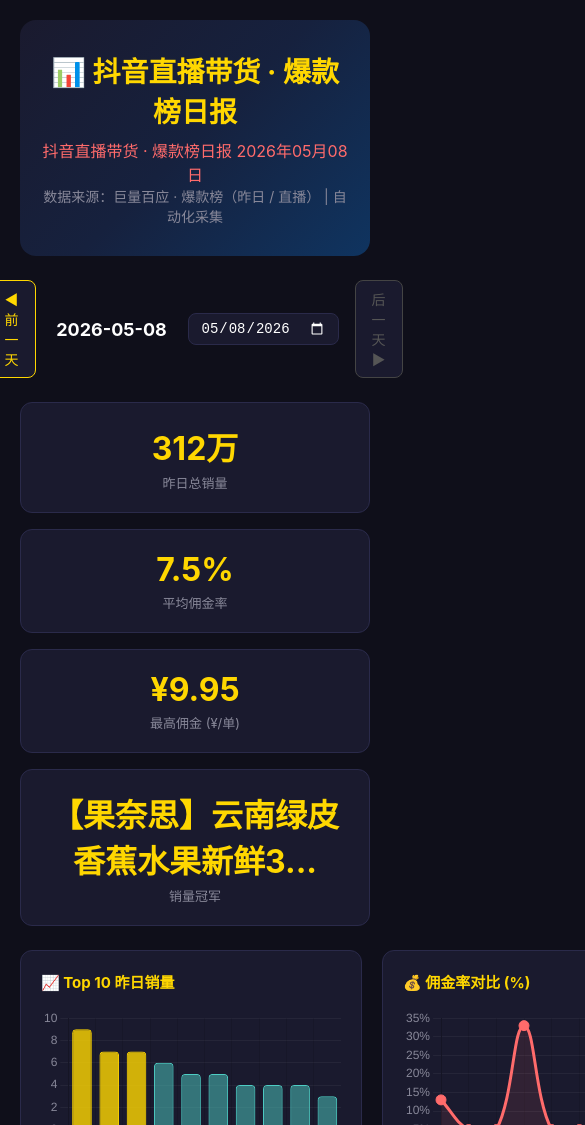
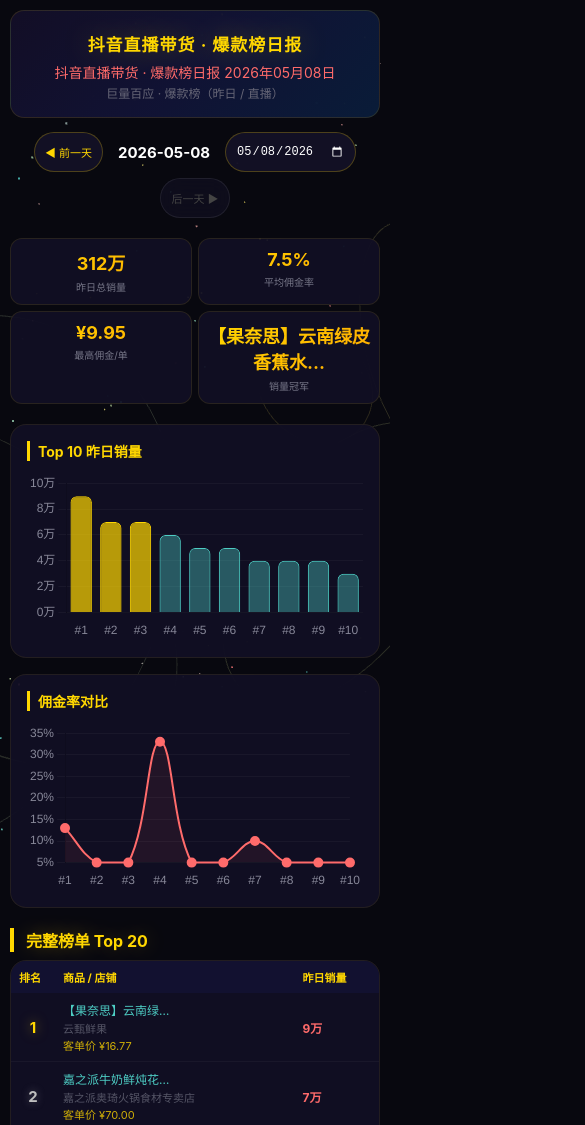
Before and after one commit to YuZe1223/daily-report, a plain HTML site: page index.html in a window 390 px wide. Shown: the top 1125 px of the page, 585 px wide, since content can reach past the window. Drawn offline with nearby package versions, Linux system fonts and the light colour scheme; animation ran at ten frames a second.

Commit message:
Mobile responsive + Three.js 3D background with floating particles and rings

```diff
--- a/index.html
+++ b/index.html
@@ -2,59 +2,94 @@
 <html lang="zh-CN">
 <head>
 <meta charset="UTF-8">
-<meta name="viewport" content="width=device-width, initial-scale=1.0">
+<meta name="viewport" content="width=device-width, initial-scale=1.0, maximum-scale=1.0, user-scalable=no">
 <title>抖音直播带货 · 爆款榜日报</title>
 <script src="https://cdn.jsdelivr.net/npm/chart.js@4.4.0/dist/chart.umd.min.js"></script>
+<script src="https://cdn.jsdelivr.net/npm/three@0.160.0/build/three.min.js"></script>
 <style>
-* { margin: 0; padding: 0; box-sizing: border-box; }
-body { font-family: -apple-system, BlinkMacSystemFont, 'Microsoft YaHei', sans-serif; background: #0f0f1a; color: #e0e0e0; padding: 20px; }
-.container { max-width: 1200px; margin: 0 auto; }
-.header { text-align: center; padding: 30px 20px; background: linear-gradient(135deg, #1a1a2e, #16213e, #0f3460); border-radius: 16px; margin-bottom: 24px; }
-.header h1 { font-size: 28px; color: #ffd700; margin-bottom: 8px; }
-.header .sub { color: #889; font-size: 14px; }
-.header .date { color: #ff6b6b; font-size: 16px; margin-top: 6px; }
-.date-nav { display: flex; justify-content: center; align-items: center; gap: 16px; margin-bottom: 24px; }
-.date-nav button { background: #1a1a2e; color: #ffd700; border: 1px solid #ffd700; padding: 8px 16px; border-radius: 8px; cursor: pointer; font-size: 14px; transition: all 0.2s; }
-.date-nav button:hover { background: rgba(255,215,0,0.15); }
-.date-nav button:disabled { color: #555; border-color: #444; cursor: not-allowed; }
-.date-nav .current-date { font-size: 18px; font-weight: bold; color: #fff; min-width: 120px; text-align: center; }
-.date-nav input[type="date"] { background: #1a1a2e; color: #fff; border: 1px solid #2a2a4a; padding: 6px 12px; border-radius: 8px; font-size: 14px; }
-.date-nav input[type="date"]::-webkit-calendar-picker-indicator { filter: invert(1); }
-.stats-row { display: grid; grid-template-columns: repeat(auto-fit, minmax(180px, 1fr)); gap: 16px; margin-bottom: 24px; }
-.stat-card { background: #1a1a2e; border-radius: 12px; padding: 20px; text-align: center; border: 1px solid #2a2a4a; }
-.stat-card .value { font-size: 32px; font-weight: bold; color: #ffd700; }
-.stat-card .label { font-size: 13px; color: #889; margin-top: 4px; }
-.charts-row { display: grid; grid-template-columns: 1fr 1fr; gap: 20px; margin: 24px 0; }
-.chart-box { background: #1a1a2e; border-radius: 12px; padding: 20px; border: 1px solid #2a2a4a; }
-.chart-box h3 { color: #ffd700; font-size: 15px; margin-bottom: 16px; }
-.chart-box canvas { max-height: 300px; }
-.section-title { font-size: 20px; color: #ffd700; margin: 24px 0 16px; padding-left: 12px; border-left: 3px solid #ffd700; }
-.table-wrap { background: #1a1a2e; border-radius: 12px; overflow: hidden; border: 1px solid #2a2a4a; }
-table { width: 100%; border-collapse: collapse; }
-thead th { background: #16213e; color: #ffd700; padding: 12px 16px; text-align: left; font-size: 13px; }
-tbody td { padding: 10px 16px; font-size: 13px; border-bottom: 1px solid #2a2a4a; }
-tbody tr:hover { background: rgba(255,215,0,0.05); }
-tbody tr:hover .product-link { color: #ffd700; }
-.rank { font-weight: bold; font-size: 16px; text-align: center; width: 50px; }
-.rank-1 { color: #ffd700; } .rank-2 { color: #c0c0c0; } .rank-3 { color: #cd7f32; }
-.product-link { color: #4ecdc4; text-decoration: none; display: block; max-width: 340px; overflow: hidden; text-overflow: ellipsis; white-space: nowrap; transition: color 0.2s; }
-.product-link:hover { color: #ffd700; text-decoration: underline; }
-.shop-name { font-size: 11px; color: #666; margin-top: 2px; }
-.unit-price { font-size: 11px; color: #ffd700; margin-top: 1px; }
-.sales { font-weight: bold; color: #ff6b6b; }
-.commission { color: #4ecdc4; font-weight: bold; }
-.commission-high { color: #ffd700; }
-.no-data { text-align: center; padding: 60px; color: #555; font-size: 16px; }
-.footer { text-align: center; padding: 20px; color: #555; font-size: 12px; }
+*{margin:0;padding:0;box-sizing:border-box}
+body{font-family:-apple-system,BlinkMacSystemFont,'PingFang SC','Microsoft YaHei',sans-serif;background:#08080f;color:#e0e0e0;overflow-x:hidden;-webkit-tap-highlight-color:transparent}
+#bg-canvas{position:fixed;top:0;left:0;width:100%;height:100%;z-index:0;pointer-events:none}
+.container{position:relative;z-index:1;max-width:1100px;margin:0 auto;padding:16px}
+.header{text-align:center;padding:28px 16px 22px;background:linear-gradient(135deg,rgba(20,15,40,.92),rgba(18,20,55,.92),rgba(10,30,60,.92));border-radius:20px;margin-bottom:20px;border:1px solid rgba(255,215,0,.12);backdrop-filter:blur(20px);-webkit-backdrop-filter:blur(20px)}
+.header h1{font-size:clamp(18px,4vw,28px);color:#ffd700;margin-bottom:6px;letter-spacing:1px;text-shadow:0 0 30px rgba(255,215,0,.3)}
+.header .date{color:#ff6b6b;font-size:14px;margin-top:4px}
+.header .sub{color:#667;font-size:12px;margin-top:2px}
+.date-nav{display:flex;justify-content:center;align-items:center;gap:10px;margin-bottom:20px;flex-wrap:wrap}
+.date-nav button{background:rgba(20,18,40,.85);color:#ffd700;border:1px solid rgba(255,215,0,.25);padding:10px 18px;border-radius:25px;cursor:pointer;font-size:14px;transition:all .25s;backdrop-filter:blur(10px);-webkit-backdrop-filter:blur(10px);min-height:44px}
+.date-nav button:hover{background:rgba(255,215,0,.12);border-color:#ffd700;box-shadow:0 0 20px rgba(255,215,0,.15)}
+.date-nav button:disabled{color:#444;border-color:rgba(255,255,255,.08);cursor:not-allowed;box-shadow:none;background:rgba(20,18,40,.5)}
+.date-nav .current-date{font-size:clamp(15px,3vw,18px);font-weight:bold;color:#fff;min-width:110px;text-align:center}
+.date-nav input[type=date]{background:rgba(20,18,40,.85);color:#fff;border:1px solid rgba(255,215,0,.25);padding:8px 14px;border-radius:25px;font-size:14px;backdrop-filter:blur(10px);-webkit-backdrop-filter:blur(10px);min-height:44px}
+.date-nav input[type=date]::-webkit-calendar-picker-indicator{filter:invert(1)}
+.stats-row{display:grid;grid-template-columns:repeat(4,1fr);gap:12px;margin-bottom:20px}
+.stat-card{background:rgba(18,16,38,.85);border-radius:16px;padding:18px 12px;text-align:center;border:1px solid rgba(255,215,0,.1);backdrop-filter:blur(15px);-webkit-backdrop-filter:blur(15px);transition:all .3s}
+.stat-card:hover{border-color:rgba(255,215,0,.3);transform:translateY(-2px);box-shadow:0 8px 30px rgba(0,0,0,.3)}
+.stat-card .value{font-size:clamp(20px,3.5vw,30px);font-weight:bold;background:linear-gradient(135deg,#ffd700,#ffaa00);-webkit-background-clip:text;-webkit-text-fill-color:transparent;background-clip:text}
+.stat-card .label{font-size:11px;color:#778;margin-top:4px}
+.charts-row{display:grid;grid-template-columns:1fr 1fr;gap:16px;margin:20px 0}
+.chart-box{background:rgba(18,16,38,.85);border-radius:16px;padding:16px;border:1px solid rgba(255,215,0,.08);backdrop-filter:blur(15px);-webkit-backdrop-filter:blur(15px)}
+.chart-box h3{color:#ffd700;font-size:14px;margin-bottom:12px;padding-left:8px;border-left:3px solid #ffd700}
+.chart-box canvas{max-height:260px}
+.section-title{font-size:clamp(16px,3vw,20px);color:#ffd700;margin:20px 0 12px;padding-left:12px;border-left:4px solid #ffd700;text-shadow:0 0 20px rgba(255,215,0,.3)}
+.table-wrap{background:rgba(18,16,38,.85);border-radius:16px;overflow:hidden;border:1px solid rgba(255,215,0,.08);backdrop-filter:blur(15px);-webkit-backdrop-filter:blur(15px);-webkit-overflow-scrolling:touch}
+.table-scroll{overflow-x:auto}
+table{width:100%;border-collapse:collapse;min-width:600px}
+thead th{background:rgba(20,18,50,.95);color:#ffd700;padding:12px 14px;text-align:left;font-size:13px;position:sticky;top:0;z-index:2}
+tbody td{padding:10px 14px;font-size:13px;border-bottom:1px solid rgba(255,255,255,.04)}
+tbody tr{transition:all .2s}
+tbody tr:hover{background:rgba(255,215,0,.04)}
+.rank{font-weight:bold;font-size:15px;text-align:center;width:44px}
+.rank-1{color:#ffd700;text-shadow:0 0 12px rgba(255,215,0,.5)}
+.rank-2{color:#c0c0c0;text-shadow:0 0 8px rgba(192,192,192,.4)}
+.rank-3{color:#cd7f32;text-shadow:0 0 8px rgba(205,127,50,.4)}
+.product-link{color:#4ecdc4;text-decoration:none;display:block;max-width:280px;overflow:hidden;text-overflow:ellipsis;white-space:nowrap;transition:all .2s}
+.product-link:hover{color:#ffd700}
+.shop-name{font-size:11px;color:#556;margin-top:2px}
+.unit-price{font-size:11px;color:#ffd700;margin-top:1px;opacity:.8}
+.sales{font-weight:bold;color:#ff6b6b;white-space:nowrap}
+.commission{color:#4ecdc4;font-weight:bold;white-space:nowrap;font-size:12px}
+.commission-high{color:#ffd700}
+.no-data{text-align:center;padding:60px;color:#555;font-size:16px}
+.footer{text-align:center;padding:24px;color:#445;font-size:11px}
+.glow{animation:pulse 2s ease-in-out infinite}
+@keyframes pulse{0%,100%{opacity:.6}50%{opacity:1}}
+@media(max-width:768px){
+  .container{padding:10px}
+  .header{padding:20px 12px 16px;border-radius:14px;margin-bottom:14px}
+  .header h1{font-size:17px}
+  .stats-row{grid-template-columns:repeat(2,1fr);gap:8px}
+  .stat-card{padding:14px 8px;border-radius:12px}
+  .stat-card .value{font-size:22px}
+  .charts-row{grid-template-columns:1fr}
+  .chart-box canvas{max-height:220px}
+  .date-nav{gap:6px}
+  .date-nav button{padding:8px 12px;font-size:12px;min-height:40px}
+  .date-nav input[type=date]{padding:6px 10px;font-size:12px;min-height:40px}
+  .product-link{max-width:160px;font-size:12px}
+  tbody td{padding:8px 8px;font-size:12px}
+  thead th{padding:8px 8px;font-size:11px}
+  .table-scroll table{min-width:480px}
+  .section-title{margin:14px 0 8px}
+}
+@media(max-width:400px){
+  .stats-row{grid-template-columns:repeat(2,1fr);gap:6px}
+  .stat-card{padding:10px 6px}
+  .stat-card .value{font-size:18px}
+  .stat-card .label{font-size:10px}
+  .date-nav button{padding:6px 10px;font-size:11px}
+  .product-link{max-width:110px}
+}
 </style>
 </head>
 <body>
+<canvas id="bg-canvas"></canvas>
 <div class="container">
 
 <div class="header">
-  <h1>📊 抖音直播带货 · 爆款榜日报</h1>
+  <h1 class="glow">抖音直播带货 · 爆款榜日报</h1>
   <div class="date" id="dateDisplay">--</div>
-  <div class="sub">数据来源：巨量百应 · 爆款榜（昨日 / 直播） | 自动化采集</div>
+  <div class="sub">巨量百应 · 爆款榜（昨日 / 直播）</div>
 </div>
 
 <div class="date-nav">
@@ -67,127 +102,163 @@
 <div class="stats-row">
   <div class="stat-card"><div class="value" id="totalSales">--</div><div class="label">昨日总销量</div></div>
   <div class="stat-card"><div class="value" id="avgCommission">--</div><div class="label">平均佣金率</div></div>
-  <div class="stat-card"><div class="value" id="maxEarn">--</div><div class="label">最高佣金 (¥/单)</div></div>
+  <div class="stat-card"><div class="value" id="maxEarn">--</div><div class="label">最高佣金/单</div></div>
   <div class="stat-card"><div class="value" id="topProduct">--</div><div class="label">销量冠军</div></div>
 </div>
 
 <div class="charts-row">
-  <div class="chart-box"><h3>📈 Top 10 昨日销量</h3><canvas id="salesChart"></canvas></div>
-  <div class="chart-box"><h3>💰 佣金率对比 (%)</h3><canvas id="commissionChart"></canvas></div>
+  <div class="chart-box"><h3>Top 10 昨日销量</h3><canvas id="salesChart"></canvas></div>
+  <div class="chart-box"><h3>佣金率对比</h3><canvas id="commissionChart"></canvas></div>
 </div>
 
-<h2 class="section-title">🏆 完整榜单 Top 20</h2>
+<h2 class="section-title">完整榜单 Top 20</h2>
 <div class="table-wrap">
-<table><thead><tr><th style="width:50px">排名</th><th>商品名称 / 店铺</th><th style="width:100px">昨日销量</th><th style="width:130px">佣金</th></tr></thead>
+<div class="table-scroll">
+<table><thead><tr><th>排名</th><th>商品 / 店铺</th><th>昨日销量</th><th>佣金</th></tr></thead>
 <tbody id="tableBody"></tbody></table>
 </div>
+</div>
 
-<div class="footer">点击商品名称跳转详情页 | 数据来源: 巨量百应</div>
+<div class="footer">点击商品名称跳转详情页 · 数据来源: 巨量百应</div>
 </div>
 
 <script>
-var allDates = {};
-var availableDates = [];
-var currentIndex = 0;
-var salesChart = null;
-var commissionChart = null;
+// === Three.js 3D Background ===
+(function(){
+  var canvas=document.getElementById('bg-canvas');
+  var renderer=new THREE.WebGLRenderer({canvas:canvas,antialias:true,alpha:true});
+  renderer.setPixelRatio(Math.min(window.devicePixelRatio,2));
+  renderer.setSize(window.innerWidth,window.innerHeight);
+  var scene=new THREE.Scene();
+  var camera=new THREE.PerspectiveCamera(60,window.innerWidth/window.innerHeight,0.1,100);
+  camera.position.z=30;
 
-function parseSalesInt(s) { return parseInt(String(s||'0').replace('万','0000')) || 0; }
+  // Floating particles
+  var particlesGeo=new THREE.BufferGeometry();
+  var count=window.innerWidth<768?400:800;
+  var positions=new Float32Array(count*3);
+  var colors=new Float32Array(count*3);
+  var gold=new THREE.Color('#ffd700');
+  var cyan=new THREE.Color('#4ecdc4');
+  var pink=new THREE.Color('#ff6b6b');
+  for(var i=0;i<count*3;i+=3){
+    positions[i]=(Math.random()-0.5)*50;
+    positions[i+1]=(Math.random()-0.5)*40;
+    positions[i+2]=(Math.random()-0.5)*20;
+    var mix=Math.random();
+    var c=mix<.6?gold.clone().lerp(cyan,mix/.6):cyan.clone().lerp(pink,(mix-.6)/.4);
+    colors[i]=c.r;colors[i+1]=c.g;colors[i+2]=c.b;
+  }
+  particlesGeo.setAttribute('position',new THREE.BufferAttribute(positions,3));
+  particlesGeo.setAttribute('color',new THREE.BufferAttribute(colors,3));
+  var particlesMat=new THREE.PointsMaterial({size:.12,vertexColors:true,blending:THREE.AdditiveBlending,depthWrite:false,transparent:true,opacity:.8});
+  var particles=new THREE.Points(particlesGeo,particlesMat);
+  scene.add(particles);
 
-function loadDateList() {
-  fetch('data/all.json').then(function(r){return r.json()}).then(function(all) {
-    allDates = all;
-    availableDates = Object.keys(all).sort();
-    if (availableDates.length > 0) {
-      currentIndex = availableDates.length - 1;
-      renderDate(availableDates[currentIndex]);
-    }
+  // Floating rings
+  var rings=[];
+  for(var r=0;r<5;r++){
+    var ringGeo=new THREE.TorusGeometry(3+r*2,.02,16,100);
+    var ringMat=new THREE.MeshBasicMaterial({color:new THREE.Color().setHSL(.13+r*.03,.8,.5+r*.05),transparent:true,opacity:.15,blending:THREE.AdditiveBlending,depthWrite:false});
+    var ring=new THREE.Mesh(ringGeo,ringMat);
+    ring.rotation.x=Math.random()*Math.PI;
+    ring.rotation.y=Math.random()*Math.PI;
+    ring.position.set((Math.random()-.5)*20,(Math.random()-.5)*15,(Math.random()-.5)*8-3);
+    ring.userData={speed:.002+r*.001,rotAxis:new THREE.Vector3(Math.random()-.5,Math.random()-.5,Math.random()-.5).normalize()};
+    scene.add(ring);
+    rings.push(ring);
+  }
+
+  // Mouse interaction
+  var mouseX=0,mouseY=0,targetX=0,targetY=0;
+  document.addEventListener('mousemove',function(e){targetX=(e.clientX/window.innerWidth-0.5)*8;targetY=(e.clientY/window.innerHeight-0.5)*6});
+  document.addEventListener('touchmove',function(e){targetX=(e.touches[0].clientX/window.innerWidth-0.5)*8;targetY=(e.touches[0].clientY/window.innerHeight-0.5)*6});
+
+  function animate(){
+    requestAnimationFrame(animate);
+    mouseX+=(targetX-mouseX)*0.03;
+    mouseY+=(targetY-mouseY)*0.03;
+    particles.rotation.y+=.0003;
+    particles.rotation.x+=.0001;
+    particles.position.x+=(mouseX-particles.position.x)*.01;
+    particles.position.y+=(mouseY-particles.position.y)*.01;
+    rings.forEach(function(r){
+      r.rotation.x+=r.userData.speed*r.userData.rotAxis.x;
+      r.rotation.y+=r.userData.speed*r.userData.rotAxis.y;
+      r.rotation.z+=r.userData.speed*r.userData.rotAxis.z;
+    });
+    renderer.render(scene,camera);
+  }
+  animate();
+  window.addEventListener('resize',function(){
+    renderer.setSize(window.innerWidth,window.innerHeight);
+    camera.aspect=window.innerWidth/window.innerHeight;
+    camera.updateProjectionMatrix();
+  });
+})();
+
+// === Data Logic ===
+var allDates={};
+var availableDates=[];
+var currentIndex=0;
+var salesChart=null,commissionChart=null;
+
+function parseSalesInt(s){return parseInt(String(s||'0').replace('万','0000'))||0}
+
+function loadDateList(){
+  fetch('data/all.json').then(function(r){return r.json()}).then(function(all){
+    allDates=all;availableDates=Object.keys(all).sort();
+    if(availableDates.length>0){currentIndex=availableDates.length-1;renderDate(availableDates[currentIndex])}
     updateNavButtons();
-  }).catch(function() {
-    document.getElementById('tableBody').innerHTML = '<tr><td colspan="4" class="no-data">数据加载失败</td></tr>';
+  }).catch(function(){
+    document.getElementById('tableBody').innerHTML='<tr><td colspan="4" class="no-data">数据加载失败</td></tr>';
   });
 }
 
-function updateNavButtons() {
-  document.getElementById('btnPrev').disabled = currentIndex <= 0;
-  document.getElementById('btnNext').disabled = currentIndex >= availableDates.length - 1;
-  if (availableDates.length > 0) {
-    document.getElementById('datePicker').value = availableDates[currentIndex];
-  }
+function updateNavButtons(){
+  document.getElementById('btnPrev').disabled=currentIndex<=0;
+  document.getElementById('btnNext').disabled=currentIndex>=availableDates.length-1;
+  if(availableDates.length>0)document.getElementById('datePicker').value=availableDates[currentIndex];
 }
 
-function changeDate(delta) {
-  var idx = currentIndex + delta;
-  if (idx >= 0 && idx < availableDates.length) {
-    currentIndex = idx;
-    renderDate(availableDates[currentIndex]);
-    updateNavButtons();
-  }
+function changeDate(d){
+  var i=currentIndex+d;
+  if(i>=0&&i<availableDates.length){currentIndex=i;renderDate(availableDates[i]);updateNavButtons()}
 }
 
-function jumpToDate(dateStr) {
-  var idx = availableDates.indexOf(dateStr);
-  if (idx >= 0) { currentIndex = idx; renderDate(dateStr); updateNavButtons(); }
-  else { alert('该日期暂无数据'); }
+function jumpToDate(s){
+  var i=availableDates.indexOf(s);
+  if(i>=0){currentIndex=i;renderDate(s);updateNavButtons()}else{alert('该日期暂无数据')}
 }
 
-function renderDate(dateStr) {
-  var rec = allDates[dateStr];
-  if (!rec) return;
-  var data = rec.products || [];
-  document.getElementById('dateDisplay').textContent = rec.title || dateStr;
-  document.getElementById('currentDate').textContent = dateStr;
-
-  var totalSales = data.reduce(function(s,i){return s+parseSalesInt(i.sales)},0);
-  var avgRate = (data.reduce(function(s,i){return s+(i.cos_ratio||0)},0) / Math.max(data.length,1)).toFixed(1);
-  var maxEarn = (Math.max.apply(null, data.map(function(i){return (i.cos_fee||0)/100}))).toFixed(2);
-  var topTitle = data.length > 0 ? data[0].title.substring(0,16)+'...' : '--';
-
-  document.getElementById('totalSales').textContent = totalSales >= 10000 ? Math.floor(totalSales/10000)+'万' : String(totalSales);
-  document.getElementById('avgCommission').textContent = avgRate+'%';
-  document.getElementById('maxEarn').textContent = '¥'+maxEarn;
-  document.getElementById('topProduct').textContent = topTitle;
-
-  var tbody = document.getElementById('tableBody');
-  tbody.innerHTML = '';
-  data.forEach(function(item, i) {
-    var tr = document.createElement('tr');
-    var rankClass = i < 3 ? ' rank-'+(i+1) : '';
-    var commClass = (item.cos_ratio||0) >= 20 ? ' commission-high' : '';
-    var salesNum = parseSalesInt(item.sales);
-    var salesDisplay = salesNum >= 10000 ? Math.floor(salesNum/10000)+'万' : String(salesNum);
-    tr.innerHTML =
-      '<td class="rank'+rankClass+'">'+(i+1)+'</td>'+
-      '<td>'+
-        '<a class="product-link" href="'+item.detail_url+'" target="_blank" title="点击跳转商品详情">'+item.title+'</a>'+
-        '<div class="shop-name">'+item.shop_name+'</div>'+
-        '<div class="unit-price">客单价 ¥'+(item.unit_price||0).toFixed(2)+'</div>'+
-      '</td>'+
-      '<td class="sales">'+salesDisplay+'</td>'+
-      '<td class="commission'+commClass+'">'+(item.commission||(item.cos_ratio+'%赚¥'+((item.cos_fee||0)/100).toFixed(2)))+'</td>';
-    tbody.appendChild(tr);
+function renderDate(dateStr){
+  var rec=allDates[dateStr];if(!rec)return;
+  var data=rec.products||[];
+  document.getElementById('dateDisplay').textContent=rec.title||dateStr;
+  document.getElementById('currentDate').textContent=dateStr;
+  var ts=data.reduce(function(s,i){return s+parseSalesInt(i.sales)},0);
+  var ar=(data.reduce(function(s,i){return s+(i.cos_ratio||0)},0)/Math.max(data.length,1)).toFixed(1);
+  var me=(Math.max.apply(null,data.map(function(i){return(i.cos_fee||0)/100}))).toFixed(2);
+  var tt=data.length>0?data[0].title.substring(0,12)+'...':'--';
+  document.getElementById('totalSales').textContent=ts>=10000?Math.floor(ts/10000)+'万':String(ts);
+  document.getElementById('avgCommission').textContent=ar+'%';
+  document.getElementById('maxEarn').textContent='¥'+me;
+  document.getElementById('topProduct').textContent=tt;
+  var tb=document.getElementById('tableBody');tb.innerHTML='';
+  data.forEach(function(item,i){
+    var tr=document.createElement('tr');
+    var rc=i<3?' rank-'+(i+1):'';
+    var cc=(item.cos_ratio||0)>=20?' commission-high':'';
+    var sn=parseSalesInt(item.sales);
+    var sd=sn>=10000?Math.floor(sn/10000)+'万':String(sn);
+    tr.innerHTML='<td class="rank'+rc+'">'+(i+1)+'</td><td><a class="product-link" href="'+item.detail_url+'" target="_blank">'+item.title+'</a><div class="shop-name">'+item.shop_name+'</div><div class="unit-price">客单价 ¥'+(item.unit_price||0).toFixed(2)+'</div></td><td class="sales">'+sd+'</td><td class="commission'+cc+'">'+(item.commission||(item.cos_ratio+'%赚¥'+((item.cos_fee||0)/100).toFixed(2)))+'</td>';
+    tb.appendChild(tr);
   });
-
-  var top10 = data.slice(0,10);
-  if (salesChart) salesChart.destroy();
-  if (commissionChart) commissionChart.destroy();
-
-  salesChart = new Chart(document.getElementById('salesChart').getContext('2d'), {
-    type: 'bar',
-    data: {
-      labels: top10.map(function(_,i){return '#'+(i+1)}),
-      datasets: [{data: top10.map(function(i){return parseSalesInt(i.sales)/10000}), backgroundColor: top10.map(function(_,i){return i<3?'rgba(255,215,0,0.8)':'rgba(78,205,196,0.5)'}), borderColor: top10.map(function(_,i){return i<3?'#ffd700':'#4ecdc4'}), borderWidth:1, borderRadius:4}]
-    },
-    options: {responsive:true, plugins:{legend:{display:false}}, scales:{y:{grid:{color:'rgba(255,255,255,0.05)'},ticks:{color:'#889'}},x:{ticks:{color:'#889'}}}}
-  });
-  commissionChart = new Chart(document.getElementById('commissionChart').getContext('2d'), {
-    type: 'line',
-    data: {
-      labels: top10.map(function(_,i){return '#'+(i+1)}),
-      datasets: [{data: top10.map(function(i){return i.cos_ratio||0}), borderColor:'#ff6b6b', backgroundColor:'rgba(255,107,107,0.1)', fill:true, tension:0.4, pointBackgroundColor:'#ff6b6b', pointRadius:5}]
-    },
-    options: {responsive:true, plugins:{legend:{display:false}}, scales:{y:{grid:{color:'rgba(255,255,255,0.05)'},ticks:{color:'#889', callback:function(v){return v+'%'}}},x:{ticks:{color:'#889'}}}}
-  });
+  var t10=data.slice(0,10);
+  if(salesChart)salesChart.destroy();
+  if(commissionChart)commissionChart.destroy();
+  salesChart=new Chart(document.getElementById('salesChart').getContext('2d'),{type:'bar',data:{labels:t10.map(function(_,i){return'#'+(i+1)}),datasets:[{data:t10.map(function(i){return parseSalesInt(i.sales)/10000}),backgroundColor:t10.map(function(_,i){return i<3?'rgba(255,215,0,0.7)':'rgba(78,205,196,0.4)'}),borderColor:t10.map(function(_,i){return i<3?'#ffd700':'#4ecdc4'}),borderWidth:1,borderRadius:6}]},options:{responsive:true,plugins:{legend:{display:false}},scales:{y:{grid:{color:'rgba(255,255,255,0.04)'},ticks:{color:'#889',callback:function(v){return v+'万'}}},x:{grid:{display:false},ticks:{color:'#889'}}}}});
+  commissionChart=new Chart(document.getElementById('commissionChart').getContext('2d'),{type:'line',data:{labels:t10.map(function(_,i){return'#'+(i+1)}),datasets:[{data:t10.map(function(i){return i.cos_ratio||0}),borderColor:'#ff6b6b',backgroundColor:'rgba(255,107,107,0.08)',fill:true,tension:.4,pointBackgroundColor:'#ff6b6b',pointRadius:4,pointHoverRadius:7,borderWidth:2}]},options:{responsive:true,plugins:{legend:{display:false}},scales:{y:{grid:{color:'rgba(255,255,255,0.04)'},ticks:{color:'#889',callback:function(v){return v+'%'}}},x:{grid:{display:false},ticks:{color:'#889'}}}}});
 }
 
 loadDateList();
```
